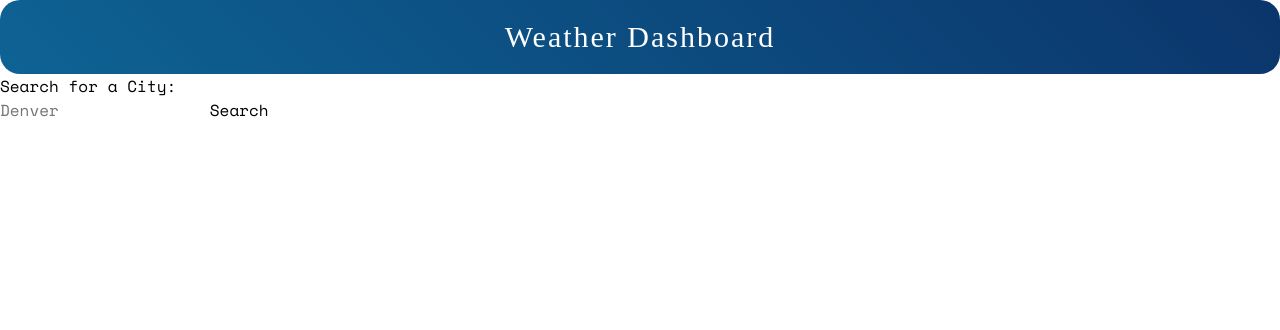
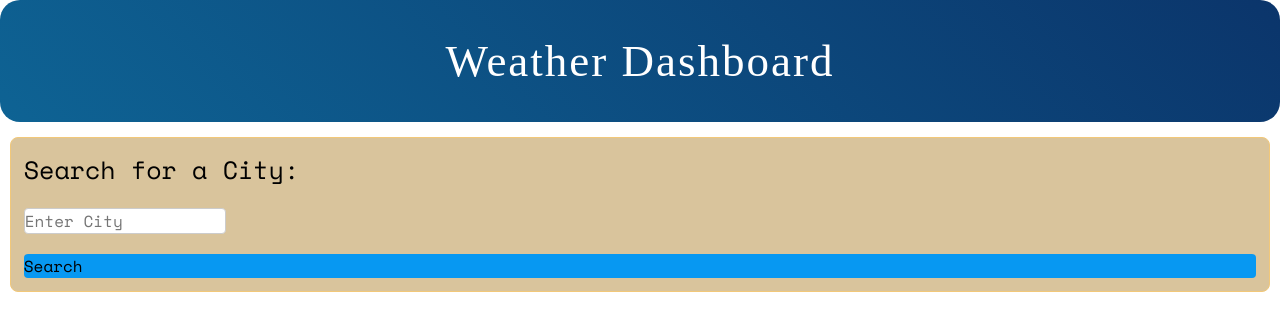
Before and after one commit to juanthtgotaway/Weather-Website, a plain HTML site: page index.html in a window 1280 px wide. Drawn offline with nearby package versions, Linux system fonts and the light colour scheme; a web font is replaced by a local one.

Commit message:
added styles to the search box

```diff
--- a/assests/css/style.css
+++ b/assests/css/style.css
@@ -2,7 +2,7 @@
     --fontclr: #ffffff;
     --cardclr: #D9C49C;
     --brdrclr: #F2C879;
-    --btnhvr: #1C3659;
+    --btnhvr: #336cb8;
     --btn: #0798F2;
 }
 
@@ -21,10 +21,43 @@ body {
     font-size: 30px;
     letter-spacing: 2px;
     border-radius: 20px;
-    padding: 20px;
+    padding: 35px;
+    text-align: center;
 }
 
-.app-title {
-    font-weight: lighter;
-    text-align: center;
+h1{
+    font-size: 45px;
 }
+
+.card {
+    background: var(--cardclr);
+    border: 1px solid var(--brdrclr);
+    border-radius: 8px;
+    padding: 0px;
+    padding-top: 5px;
+    margin: 15px 10px;
+    padding: 1%;
+}
+
+.card-header {
+    font-size: 25px;
+    margin-bottom: 20px;
+}
+
+.form-input {
+    padding: 0px;
+    margin-bottom: 20px;
+    border: 1px solid #ccc;
+    border-radius: 4px;
+    background-color: var(--fontclr);
+}
+
+.btn {
+    width: 100%;
+    background-color: var(--btn);
+    border-radius: 4px;
+}
+
+.btn:hover {
+    background-color: var(--btnhvr);
+}
--- a/assests/js/script.js
+++ b/assests/js/script.js
@@ -42,10 +42,11 @@ var displayWeather = function(weatherData, cityName) {
 
     var forecast = weatherData.list[0];
 
-    var todaysTemp = document.createElement('h2');
+    var todaysTemp = document.createElement('h3');
     var todaysTempF = (forecast.main.temp - 273.15) * 9/5 + 32;
     todaysTemp.textContent = "Temp: " + todaysTempF.toFixed(2) + "°F";
     currentWeatherEl.appendChild(todaysTemp);
+
 }
 
 cityFormEl.addEventListener('submit', citySubmitHandler);
--- a/index.html
+++ b/index.html
@@ -20,7 +20,7 @@
             <div class="card">
                 <h3 class="card-header">Search for a City:</h3>
                 <form id="user-city" class="card-body">
-                  <input name="city" id="city" type="text" placeholder="Denver" class="form-input" />
+                  <input name="city" id="city" type="text" placeholder="Enter City" class="form-input" />
                   <button type="submit" class="btn">Search</button>
                 </form>
             </div>
```
